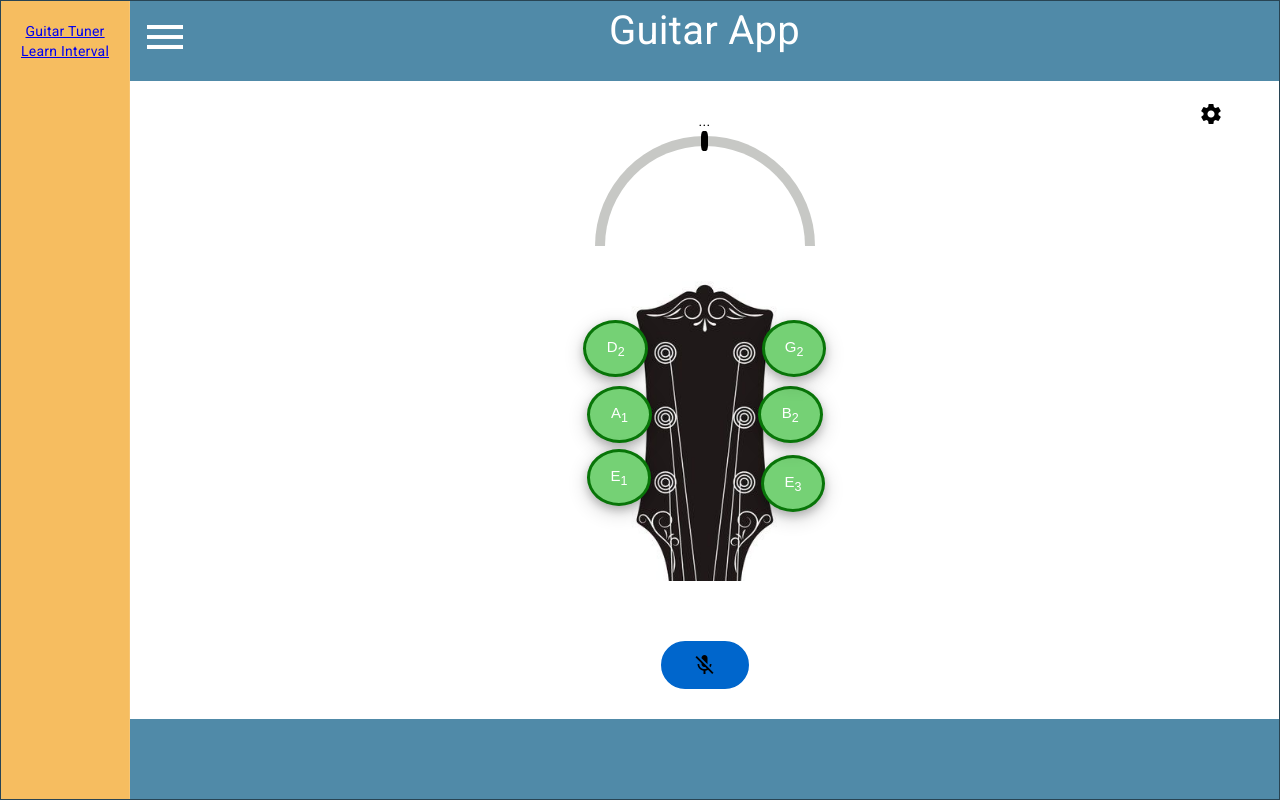
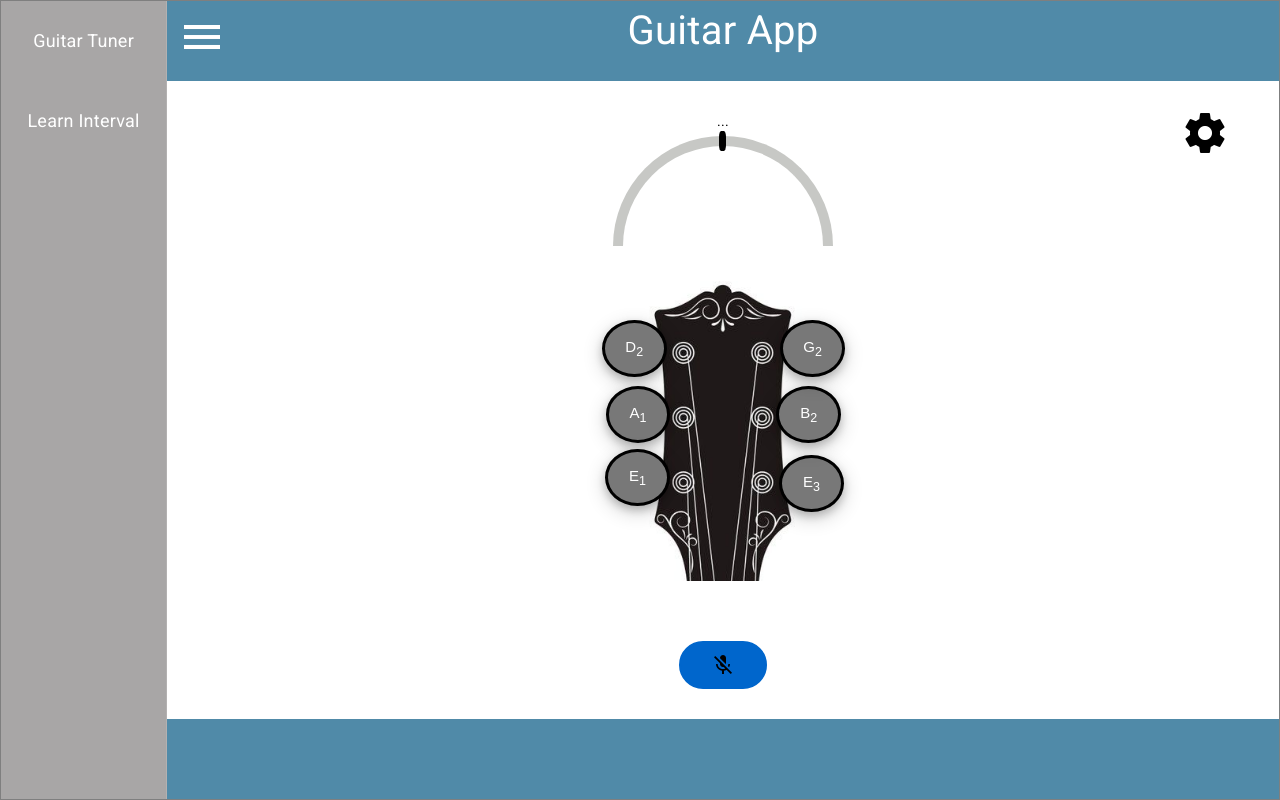
Before and after one commit to RadishSound/guitar-app, an Angular app: page / in a window 1280 px wide. Both pictures are taken after a click on the button "menu". Built offline with nearby package versions, Linux system fonts and the light colour scheme; a web font is replaced by a local one.

Commit message:
chane style of sidenav, guitar-tuner and quizz

```diff
--- a/src/app/app.component.css
+++ b/src/app/app.component.css
@@ -1,8 +1,8 @@
 .container {
     width: 100%;
     height: 100%;
+        background-color: white;
 
-    background-color: #508aa8;
     border: 1px solid rgba(0, 0, 0, 0.5);
   }
 
@@ -11,12 +11,10 @@
     height: 100%;
     align-items: center;
     justify-content: center;
+    background-color: #508aa8;
+
   }
 
-  .sidenav {
-    background-color: #F6BD60;
-    padding: 20px;
-  }
 
   #title{
     position: absolute;
@@ -43,9 +41,29 @@
     overflow: hidden;
     height: 80%;
   }
+
+
+  .sidenav {
+    background-color: #a8a6a6;
+    width: 13%
+  }
   #router-content{
     display: flex;
     flex-direction: column;
-    justify-content: center;
-    align-items: center;
+    justify-content: flex-start;
+    align-items: flex-start;
+    height: 100%;
   }
+  .navigate-button{
+    text-decoration: none;
+    color: white;
+    height: 10%;
+    width: 100%;
+    font-size: large;
+    display: flex;
+  align-items: center;
+  justify-content:  center;
+  }
+  .navigate-button:hover{
+    background-color: #787878;
+  }
--- a/src/app/app.component.html
+++ b/src/app/app.component.html
@@ -2,8 +2,8 @@
   <mat-drawer #drawer class="sidenav" mode="side">
 
     <div id="router-content">
-    <a routerLink="/guitar-tuner">Guitar Tuner</a>
-    <a routerLink="/learning-interval">Learn Interval</a>
+    <a class="navigate-button" routerLink="/guitar-tuner">Guitar Tuner</a>
+    <a class="navigate-button" routerLink="/learning-interval">Learn Interval</a>
   </div>
   </mat-drawer>
 
--- a/src/app/app.module.ts
+++ b/src/app/app.module.ts
@@ -19,6 +19,7 @@ import {MatRadioModule} from '@angular/material/radio';
 import { ResultatIntervalleQuizComponent } from './resultat-intervalle-quiz/resultat-intervalle-quiz.component';
 import {MatTableModule} from '@angular/material/table';
 import {MatProgressBarModule} from '@angular/material/progress-bar';
+import {MatSliderModule} from '@angular/material/slider';
 
 
 
@@ -44,7 +45,8 @@ import {MatProgressBarModule} from '@angular/material/progress-bar';
     MatCheckboxModule,
     MatRadioModule,
     MatTableModule,
-    MatProgressBarModule
+    MatProgressBarModule,
+    MatSliderModule
   ],
   providers: [],
   bootstrap: [AppComponent]
--- a/src/app/guitar-tuner/guitar-tuner.component.css
+++ b/src/app/guitar-tuner/guitar-tuner.component.css
@@ -95,8 +95,8 @@ background-repeat: no-repeat;
 .button-tuner{
     position:relative;
     border-radius: 50%;
-    border: rgb(8, 117, 8) 3px solid;
-    background-color: rgb(117, 209, 117);
+    border: rgb(0, 0, 0) 3px solid;
+    background-color: rgb(120, 120, 120);
     color: white;
     height: 57px;
     width: 64.63px;
@@ -173,7 +173,7 @@ border: solid 2px #0066cc;
 #note-played{
     font-size: 20px;
     color: black;
-    background-color: grey;
+    background-color: rgb(39, 39, 39);
 }
 
 #settings-button{
@@ -181,8 +181,9 @@ border: solid 2px #0066cc;
     border: none;
     background-color: rgba(255,255,255,0);
     cursor: pointer;
-    top: 100px;
-    right: 50px;
+    top: 15%;
+    right: 5%;
+    transform: scale(2);
 }
 
 #form-setting{
--- a/src/app/guitar-tuner/guitar-tuner.component.html
+++ b/src/app/guitar-tuner/guitar-tuner.component.html
@@ -13,12 +13,12 @@
 
     </div>
     <div id="guitar-content">
-        <button class="button-tuner" id="string1" (click)="tuningWithNote(string1)" [ngStyle]="{'background-color': buttonActiveList[0]? 'rgb(67, 73, 67)': 'rgb(117, 209, 117)'}">{{string1.note}}<sub>{{string1.harmonic}}</sub></button>
-        <button class="button-tuner" id="string2" (click)="tuningWithNote(string2)" [ngStyle]="{'background-color': buttonActiveList[1]? 'rgb(67, 73, 67)': 'rgb(117, 209, 117)'}">{{string2.note}}<sub>{{string2.harmonic}}</sub></button>
-        <button class="button-tuner" id="string3" (click)="tuningWithNote(string3)" [ngStyle]="{'background-color': buttonActiveList[2]? 'rgb(67, 73, 67)': 'rgb(117, 209, 117)'}">{{string3.note}}<sub>{{string3.harmonic}}</sub></button>
-        <button class="button-tuner" id="string4" (click)="tuningWithNote(string4)" [ngStyle]="{'background-color': buttonActiveList[3]? 'rgb(67, 73, 67)': 'rgb(117, 209, 117)'}">{{string4.note}}<sub>{{string4.harmonic}}</sub></button>
-        <button class="button-tuner" id="string5" (click)="tuningWithNote(string5)" [ngStyle]="{'background-color': buttonActiveList[4]? 'rgb(67, 73, 67)': 'rgb(117, 209, 117)'}">{{string5.note}}<sub>{{string5.harmonic}}</sub></button>
-        <button class="button-tuner" id="string6" (click)="tuningWithNote(string6)" [ngStyle]="{'background-color': buttonActiveList[5]? 'rgb(67, 73, 67)': 'rgb(117, 209, 117)'}">{{string6.note}}<sub>{{string6.harmonic}}</sub></button>
+        <button class="button-tuner" id="string1" (click)="tuningWithNote(string1)" [ngStyle]="{'background-color': buttonActiveList[0]? 'rgb(40, 43, 40)': 'rgb(120, 120, 120)'}">{{string1.note}}<sub>{{string1.harmonic}}</sub></button>
+        <button class="button-tuner" id="string2" (click)="tuningWithNote(string2)" [ngStyle]="{'background-color': buttonActiveList[1]? 'rgb(40, 43, 40)': 'rgb(120, 120, 120)'}">{{string2.note}}<sub>{{string2.harmonic}}</sub></button>
+        <button class="button-tuner" id="string3" (click)="tuningWithNote(string3)" [ngStyle]="{'background-color': buttonActiveList[2]? 'rgb(40, 43, 40)': 'rgb(120, 120, 120)'}">{{string3.note}}<sub>{{string3.harmonic}}</sub></button>
+        <button class="button-tuner" id="string4" (click)="tuningWithNote(string4)" [ngStyle]="{'background-color': buttonActiveList[3]? 'rgb(40, 43, 40)': 'rgb(120, 120, 120)'}">{{string4.note}}<sub>{{string4.harmonic}}</sub></button>
+        <button class="button-tuner" id="string5" (click)="tuningWithNote(string5)" [ngStyle]="{'background-color': buttonActiveList[4]? 'rgb(40, 43, 40)': 'rgb(120, 120, 120)'}">{{string5.note}}<sub>{{string5.harmonic}}</sub></button>
+        <button class="button-tuner" id="string6" (click)="tuningWithNote(string6)" [ngStyle]="{'background-color': buttonActiveList[5]? 'rgb(40, 43, 40)': 'rgb(120, 120, 120)'}">{{string6.note}}<sub>{{string6.harmonic}}</sub></button>
     </div>
     <div>
         <button class="action-button" (click) = "startTuning()" ><mat-icon [fontIcon]="maticon"></mat-icon></button>
--- a/src/app/guitar-tuner/guitar-tuner.component.ts
+++ b/src/app/guitar-tuner/guitar-tuner.component.ts
@@ -34,7 +34,6 @@ export class GuitarTunerComponent {
 
 
     startTuning() {
-      arguments.length
       this.isStarted = !this.isStarted;
       // console.log(this.isStarted);
       if(this.isStarted){
--- a/src/app/learning-interval/learning-interval.component.css
+++ b/src/app/learning-interval/learning-interval.component.css
@@ -52,6 +52,7 @@ display: flex;
 justify-content: center;
 align-items: center;
 text-align: center;
+font-size: 20px;
 
 }
 #launch-bottom{
@@ -60,6 +61,11 @@ text-align: center;
     display: flex;
     justify-content: center;
     align-items: center;
+
+}
+.paragraph {
+    font-size: 15px;
+    border-bottom: solid rgb(59, 59, 59) 2px;
 }
 #launch-button{
     cursor: pointer;
--- a/src/app/learning-interval/learning-interval.component.html
+++ b/src/app/learning-interval/learning-interval.component.html
@@ -4,7 +4,7 @@
             QUIZZ
         </div>
         <div id="quizz-setting">
-            <h2>TYPE</h2>
+            <div class="paragraph">TYPE</div>
 
             <div class="pre-settings">
                 <label class="control control-checkbox" *ngFor="let index = index; let type of typeIntervalleNameList ">
@@ -14,7 +14,7 @@
                 </label>
 
             </div>
-            <h2>INTERVALLES</h2>
+            <div class="paragraph">INTERVALLES</div>
 
             <div class="intervalle-settings">
                 <label class="control control-checkbox" *ngFor="let index = index; let intervalle of intervalleNameList ">
@@ -24,12 +24,14 @@
                 </label>
 
             </div>
-            <h2>AUTRES</h2>
+            <div class="paragraph">AUTRES</div>
 
             <div class="pre-settings">
                 <label>
                     Vitesse :
-                    <input [(ngModel)] = "vitesseIntervalle" type="range" min="0.2" max="3" step="0.1">
+                    <mat-slider min="0.2" max="3" step="0.1" >
+                        <input matSliderThumb [(ngModel)] = "vitesseIntervalle">
+                      </mat-slider>
                 </label>
                 <label>
                     Nombre de question :
@@ -40,7 +42,8 @@
 
         </div>
         <div id="launch-bottom">
-            <button id="launch-button" (click)="startQuiz()">START</button>
+            <button mat-raised-button id="launch-button" (click)="startQuiz()"  color="primary" >START</button>
+
 
 
         </div>
--- a/src/app/question/question.component.css
+++ b/src/app/question/question.component.css
@@ -10,11 +10,14 @@
     height: 100%;
 }
 
+#title{
+    font-size: 20px;
+}
 #question-container{
     background-color:white;
     width: 60%;
     height: 80%;
-    border-radius: 5%;
+    border-radius: 2%;
     display: flex;
     flex-direction: column;
     justify-content: space-between;
@@ -32,7 +35,7 @@
     width: 80%;
 
 }
-#hearder-content{
+#header-content{
     display: flex;
     justify-content: space-between;
     width: 80%;
@@ -44,7 +47,7 @@
 
 #footer{
     width: 80%;
-    height: 10%;
+    height: 15%;
 
     display: flex;
     justify-content: space-between;
@@ -65,8 +68,8 @@
     align-items: flex-start;
     flex-wrap: wrap;
     width:  80%;
-    height: 70%;
-    border-bottom: solid rgba(121, 121, 121, 0.585) 2px;
+    height: 60%;
+    border-bottom: solid rgba(184, 182, 182, 0.585) 4px;
 
 
 }
@@ -76,5 +79,6 @@
     align-items: flex-start ;
     margin: 10px;
     font-size: 20px;
+    cursor: pointer;
 
 }
--- a/src/app/question/question.component.html
+++ b/src/app/question/question.component.html
@@ -7,7 +7,7 @@
             <button class="mat-icon-button material-symbols-outlined" (click)="returnQuizMenu()"><mat-icon
                     fontIcon="home"></mat-icon></button>
             <div id="title">
-                QUIZZ
+                Trouve le bon intervalle !
             </div>
 
             <div id="numero-question">{{currentQuestion.numeroQuestion}}/{{questionList.length}}</div>
@@ -27,8 +27,8 @@
         </div>
         <div id="footer">
             <button class="mat-icon-button" (click)="replaySound()"><mat-icon fontIcon="refresh"></mat-icon></button>
-            <button id = "validate-button" (click)="validate()">VALIDER</button>
-            <button class="mat-icon-button" (click)="nextQuestion()" [disabled]="isFinished" ><mat-icon
+            <button mat-raised-button id="launch-button" id = "validate-button" (click)="validate()"  color="primary" >VALIDER</button>
+            <button class="mat-icon-button" id = "next-button"(click)="nextQuestion()" [disabled]="isFinished" ><mat-icon
                     fontIcon="arrow_forward_ios"></mat-icon></button>
 
 
--- a/src/app/question/question.component.ts
+++ b/src/app/question/question.component.ts
@@ -11,77 +11,77 @@ import { LearningIntervalService } from '../services/learning-interval.service';
 export class QuestionComponent {
 
   currentQuestion!: Questions;
-  answersIntervalleList  = new Array();
+  answersIntervalleList = new Array();
   currentAnswer!: string;
   currentResponse!: string;
   isFinished = false;
   questionList!: Questions[];
-  constructor(private learningIntervalService : LearningIntervalService, private router: Router){
+  constructor(private learningIntervalService: LearningIntervalService, private router: Router) {
 
   }
 
-    ngOnInit(){
+  ngOnInit() {
     this.learningIntervalService.createQuestion();
     this.questionList = this.learningIntervalService.questionList;
     this.currentQuestion = this.questionList[0];
-      this.learningIntervalService.playIntervalleSound(this.currentQuestion.stringNoteReference,this.currentQuestion.fretNoteReference, this.currentQuestion.interval);
-      for(let intervalle = 0; intervalle<this.learningIntervalService.intervalleNameList.length; intervalle++){
-        if(this.learningIntervalService.intervalleListSetting[intervalle]){
+    this.learningIntervalService.playIntervalleSound(this.currentQuestion.stringNoteReference, this.currentQuestion.fretNoteReference, this.currentQuestion.interval);
+    for (let intervalle = 0; intervalle < this.learningIntervalService.intervalleNameList.length; intervalle++) {
+      if (this.learningIntervalService.intervalleListSetting[intervalle]) {
         this.answersIntervalleList.push(this.learningIntervalService.intervalleNameList[intervalle]);
       }
     }
     console.log(this.answersIntervalleList);
-      this.currentAnswer ="";
+    this.currentAnswer = "";
     this.currentResponse = this.learningIntervalService.intervalleNameList[Math.abs(this.currentQuestion.interval)];
 
 
   }
 
-    replaySound(){
-      this.learningIntervalService.playIntervalleSound(this.currentQuestion.stringNoteReference,this.currentQuestion.fretNoteReference, this.currentQuestion.interval);
+  replaySound() {
+    this.learningIntervalService.playIntervalleSound(this.currentQuestion.stringNoteReference, this.currentQuestion.fretNoteReference, this.currentQuestion.interval);
   }
 
-    validate(){
+  validate() {
 
 
-      if(this.currentAnswer === ""){
+    if (this.currentAnswer === "") {
       console.log("Merci de choisir un intervalle avant de valider");
-      }else{
+    } else {
 
 
       this.currentQuestion.isAnswered = true;
       this.currentQuestion.answer = this.currentAnswer;
 
-      if(this.currentAnswer === this.currentResponse){
+      if (this.currentAnswer === this.currentResponse) {
         this.currentQuestion.isCorrect = true;
-      }else{
+      } else {
         console.log("DOMMAGE");
         this.currentQuestion.isCorrect = false;
       }
 
-      if(this.isFinished){
-        this.learningIntervalService.questionList = this.questionList;
-        this.router.navigateByUrl('/resultat');
 
-
-      }
 
 
     }
 
   }
-    nextQuestion(){
+  nextQuestion() {
+    if(this.currentQuestion.isAnswered){
+      if (this.currentQuestion.numeroQuestion === this.questionList.length) {
+        console.log('fin quizz');
+        this.learningIntervalService.questionList = this.questionList;
+        this.router.navigateByUrl('/resultat');
+
+
+      }else{
     this.currentQuestion = this.questionList[this.currentQuestion.numeroQuestion];
     this.currentResponse = this.learningIntervalService.intervalleNameList[Math.abs(this.currentQuestion.interval)];
-      this.learningIntervalService.playIntervalleSound(this.currentQuestion.stringNoteReference,this.currentQuestion.fretNoteReference, this.currentQuestion.interval);
+    this.learningIntervalService.playIntervalleSound(this.currentQuestion.stringNoteReference, this.currentQuestion.fretNoteReference, this.currentQuestion.interval);
+      }
 
-      if(this.currentQuestion.numeroQuestion === this.questionList.length){
-        console.log("terminer");
-        document.getElementById('validate-button')!.innerHTML = "TERMINER";
-        this.isFinished = true;
     }
   }
-    returnQuizMenu(){
+  returnQuizMenu() {
     this.router.navigateByUrl('/learning-interval');
 
   }
--- a/src/app/services/guitar-tuner.service.ts
+++ b/src/app/services/guitar-tuner.service.ts
@@ -159,7 +159,8 @@ export class GuitarTunerService {
           if(this.isTuned(tunedCount,noteToDisplay)){
             const string = <HTMLButtonElement> document.getElementById(`string${this.stringFocus}`);
                 if(string){
-                  string.style.borderColor= 'gold';
+                  string.style.borderColor= 'rgb(20, 200, 20)';
+
                 }
           }
           console.log(tunedCount);
```
Lines whose indentation alone changed are shown as unchanged.
